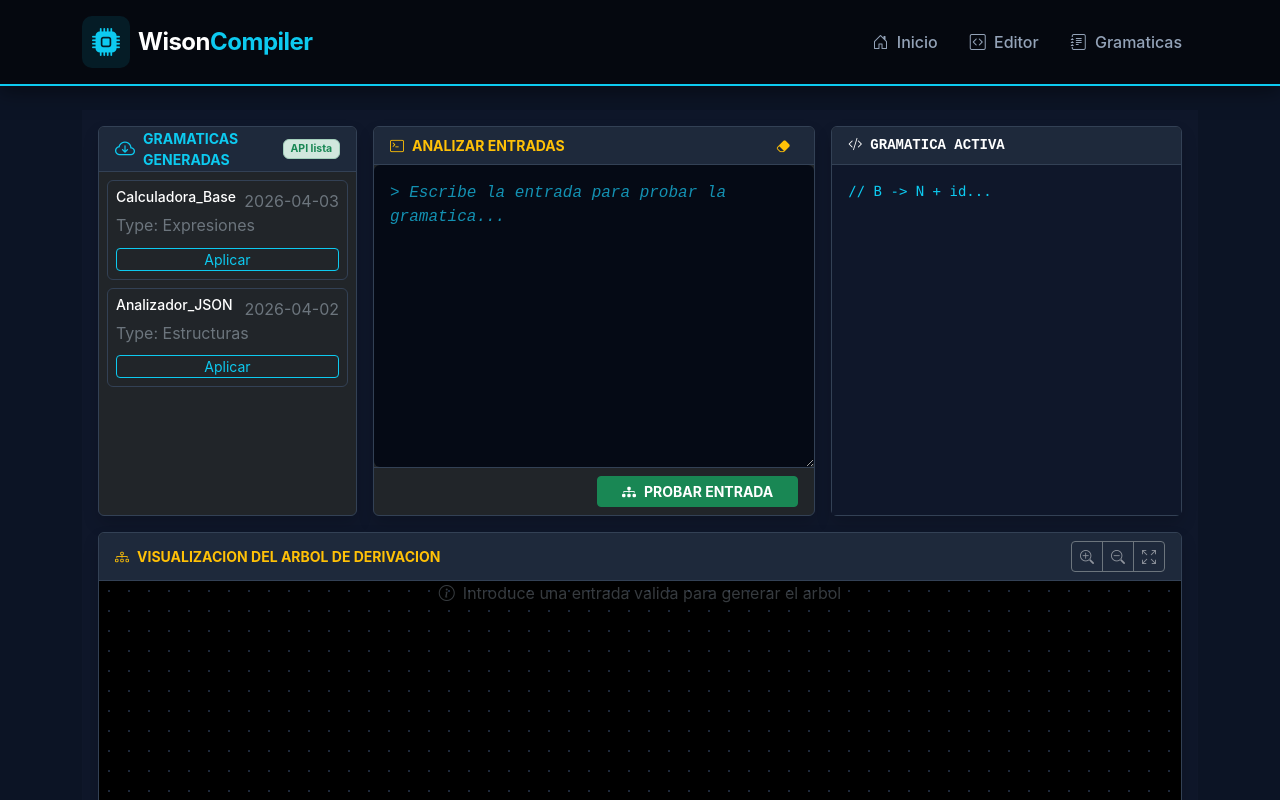
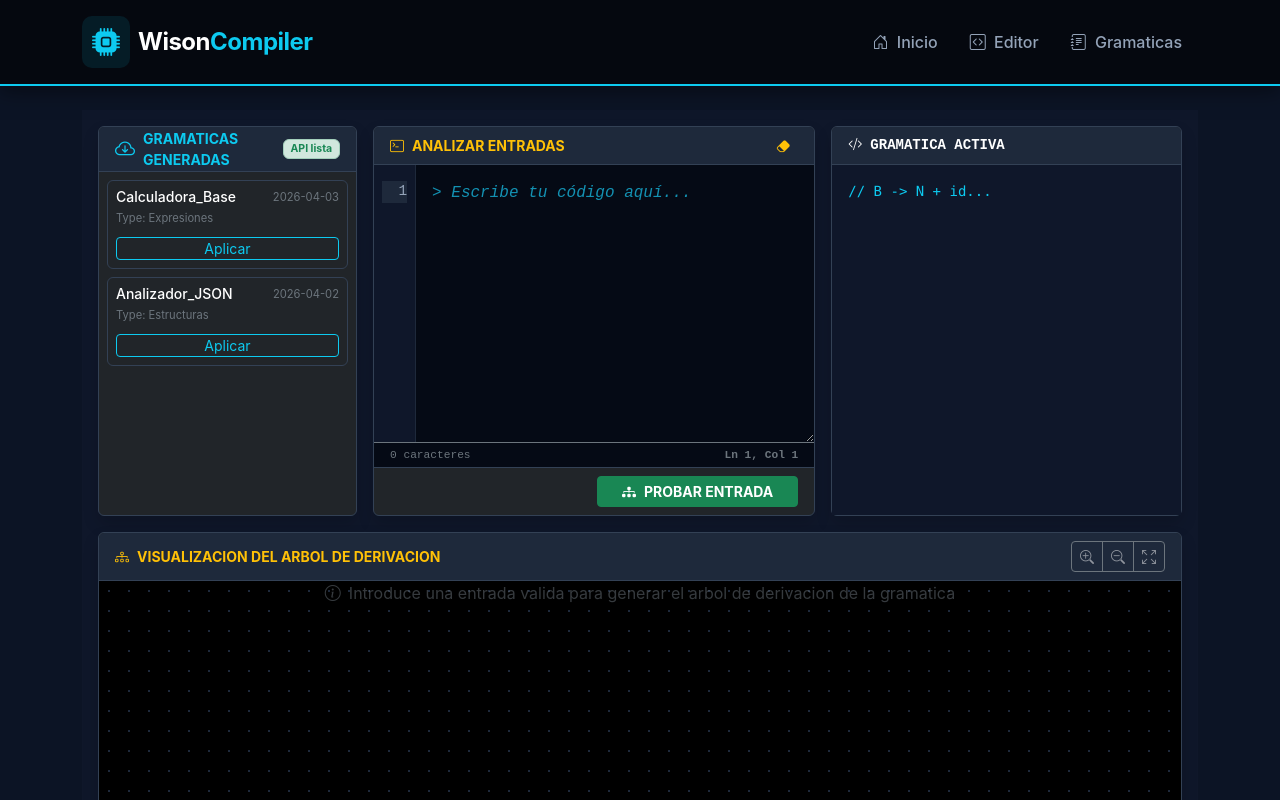
Before and after one commit to pablo-mald03/Practica-No2-Compi-1, a SvelteKit app in the folder web-practica-no2-compi1/: page /gramaticas in a window 1280 px wide. Shown: the top 800 px of the page. Built offline with nearby package versions, Linux system fonts and the light colour scheme.

Commit message:
Se ha implementado el reconocimiento de fila columna en el texto de entrada de la gramatica

```diff
--- a/web-practica-no2-compi1/src/routes/gramaticas/+page.svelte
+++ b/web-practica-no2-compi1/src/routes/gramaticas/+page.svelte
@@ -80,7 +80,7 @@
                         <button
                             class="btn btn-sm btn-outline-warning border-0 py-0"
                             onclick={() => (g.entradaUsuario = "")}
-                            aria-label="Limpiar entrada de texto"
+                            aria-label="Limpiar entrada"
                         >
                             <i class="bi bi-eraser-fill"></i>
                         </button>
@@ -90,11 +90,49 @@
                         class="card-body p-0 d-flex flex-column"
                         style="height: 350px;"
                     >
-                        <textarea
-                            class="form-control border-0 text-success flex-grow-1 text-monospace p-3 bg-editor"
-                            bind:value={g.entradaUsuario}
-                            placeholder="> Escribe la entrada para probar la gramatica..."
-                        ></textarea>
+                        <div class="editor-wrapper flex-grow-1">
+                            <div
+                                id="line-numbers-gutter"
+                                class="line-numbers overflow-hidden"
+                            >
+                                {#each Array(g.lineas) as _, i}
+                                    <div
+                                        class={g.cursor.fila === i + 1
+                                            ? "line-number-active"
+                                            : ""}
+                                    >
+                                        {i + 1}
+                                    </div>
+                                {/each}
+                            </div>
+
+                            <textarea
+                                class="form-control border-0 text-success flex-grow-1 text-monospace bg-editor shadow-none h-100"
+                                bind:value={g.entradaUsuario}
+                                oninput={(e) => g.actualizarPosicion(e)}
+                                onclick={(e) => g.actualizarPosicion(e)}
+                                onkeyup={(e) => g.actualizarPosicion(e)}
+                                onscroll={(e) => g.syncScroll(e)}
+                                spellcheck="false"
+                                placeholder="> Escribe tu código aquí..."
+                            ></textarea>
+                        </div>
+
+                        <div
+                            class="editor-status-bar d-flex justify-content-between px-3 py-1 border-top border-secondary text-secondary"
+                        >
+                            <div class="small-text text-monospace">
+                                <span>{g.entradaUsuario.length} caracteres</span
+                                >
+                            </div>
+                            <div class="small-text text-monospace fw-bold">
+                                <span
+                                    >Ln {g.cursor.fila}, Col {g.cursor
+                                        .columna}</span
+                                >
+                            </div>
+                        </div>
+
                         <div
                             class="card-footer card-custom bg-transparent text-end py-2"
                         >
@@ -172,7 +210,8 @@
                                     <th class="ps-3 border-0">Lexema</th>
                                     <th class="border-0">Tipo</th>
                                     <th class="text-center border-0">Fila</th>
-                                    <th class="text-center border-0">Columna</th>
+                                    <th class="text-center border-0">Columna</th
+                                    >
                                     <th class="ps-3 border-0">Descripcion</th>
                                 </tr>
                             </thead>
@@ -198,9 +237,7 @@
                                         <td class="text-center text-info"
                                             >{error.columna}</td
                                         >
-                                        <td
-                                            class="ps-3 text-white italic-text"
-                                        >
+                                        <td class="ps-3 text-white italic-text">
                                             {error.descripcion}
                                         </td>
                                     </tr>
@@ -261,7 +298,7 @@
                         >
                             <p>
                                 <i class="bi bi-info-circle me-2"></i>Introduce
-                                una entrada valida para generar el arbol
+                                una entrada valida para generar el arbol de derivacion de la gramatica
                             </p>
                         </div>
                     {/if}
--- a/web-practica-no2-compi1/src/routes/gramaticas/gramatica.css
+++ b/web-practica-no2-compi1/src/routes/gramaticas/gramatica.css
@@ -9,6 +9,16 @@
 
 .bg-editor {
     background-color: #050a15 !important;
+    line-height: 1.5 !important;
+    padding: 1rem !important;
+    overflow-y: auto;
+    scrollbar-gutter: stable;
+}
+
+.editor-status-bar {
+    background-color: #050a15;
+    font-size: 0.75rem;
+    user-select: none;
 }
 
 .card-custom {
@@ -72,3 +82,42 @@
 .table-hover tbody tr:hover {
     background-color: rgba(255, 255, 255, 0.03) !important;
 }
+
+.small-text {
+    font-size: 0.7rem;
+}
+
+
+.form-control:focus {
+    box-shadow: none;
+    background-color: #050a15;
+}
+
+.text-monospace {
+    font-family: 'Fira Code', 'Cascadia Code', monospace;
+}
+
+.editor-wrapper {
+    display: flex;
+    flex-grow: 1;
+    background-color: #050a15;
+    overflow: hidden;
+}
+
+.line-numbers {
+    width: 45px;
+    background-color: #0f172a;
+    color: #475569;
+    text-align: right;
+    padding: 1rem 0.5rem;
+    font-family: 'Fira Code', monospace;
+    font-size: 0.9rem;
+    line-height: 1.5;
+    user-select: none;
+    border-right: 1px solid #1e293b;
+}
+
+.line-number-active {
+    color: #94a3b8;
+    background-color: #1e293b;
+}
--- a/web-practica-no2-compi1/src/routes/gramaticas/gramatica.svelte.js
+++ b/web-practica-no2-compi1/src/routes/gramaticas/gramatica.svelte.js
@@ -12,9 +12,15 @@ export function createGrammarState() {
     let requestSeleccionado = $state(null);
     let mostrarArbol = $state(false);
 
+    /*Atributo que guarda el estado del cursor*/
+    let cursor = $state({ fila: 1, columna: 1 });
+
     /*Atributos de validacion de errores*/
     let erroresValidacion = $state([]);
     let mostrarTablaErrores = $state(true);
+
+    //Array de numeros basados en los saltos de linea
+    let lineas = $derived(entradaUsuario.split("\n").length);
 
     return {
         get requests() { return requests; },
@@ -33,6 +39,22 @@ export function createGrammarState() {
         get mostrarTablaErrores() { return mostrarTablaErrores; },
         set mostrarTablaErrores(valor) { mostrarTablaErrores = valor; },
 
+        // Getters para el cursor
+        get cursor() { return cursor; },
+
+        /*Getter que de la linea en la qu esta el editor*/
+        get lineas() { return lineas; },
+
+
+        /* Metodo para calcular fila y columna */
+        actualizarPosicion(e) {
+            const text = e.target.value;
+            const pos = e.target.selectionStart;
+            const lines = text.substr(0, pos).split("\n");
+            cursor.fila = lines.length;
+            cursor.columna = lines[lines.length - 1].length + 1;
+        },
+
 
         /*METODO QUEMADO PARA PODER GENERAR LA GRAMATICA SIMULADA QUE SE BAJA DEL SERVIDOR*/
         aplicarGramatica(request) {
@@ -49,6 +71,14 @@ export function createGrammarState() {
                     { lexema: "(", Tipo: "sintactico", fila: 1, columna: 2, descripcion: "Token inesperado en la entrada" }
                 ];
             }
+        },
+
+        /*Metodo para sincronizar el scroll de los numeros con el text area*/
+        syncScroll(e) {
+            const lineNumbers = document.getElementById('line-numbers-gutter');
+            if (lineNumbers) {
+                lineNumbers.scrollTop = e.target.scrollTop;
+            }
         }
     };
 
```
